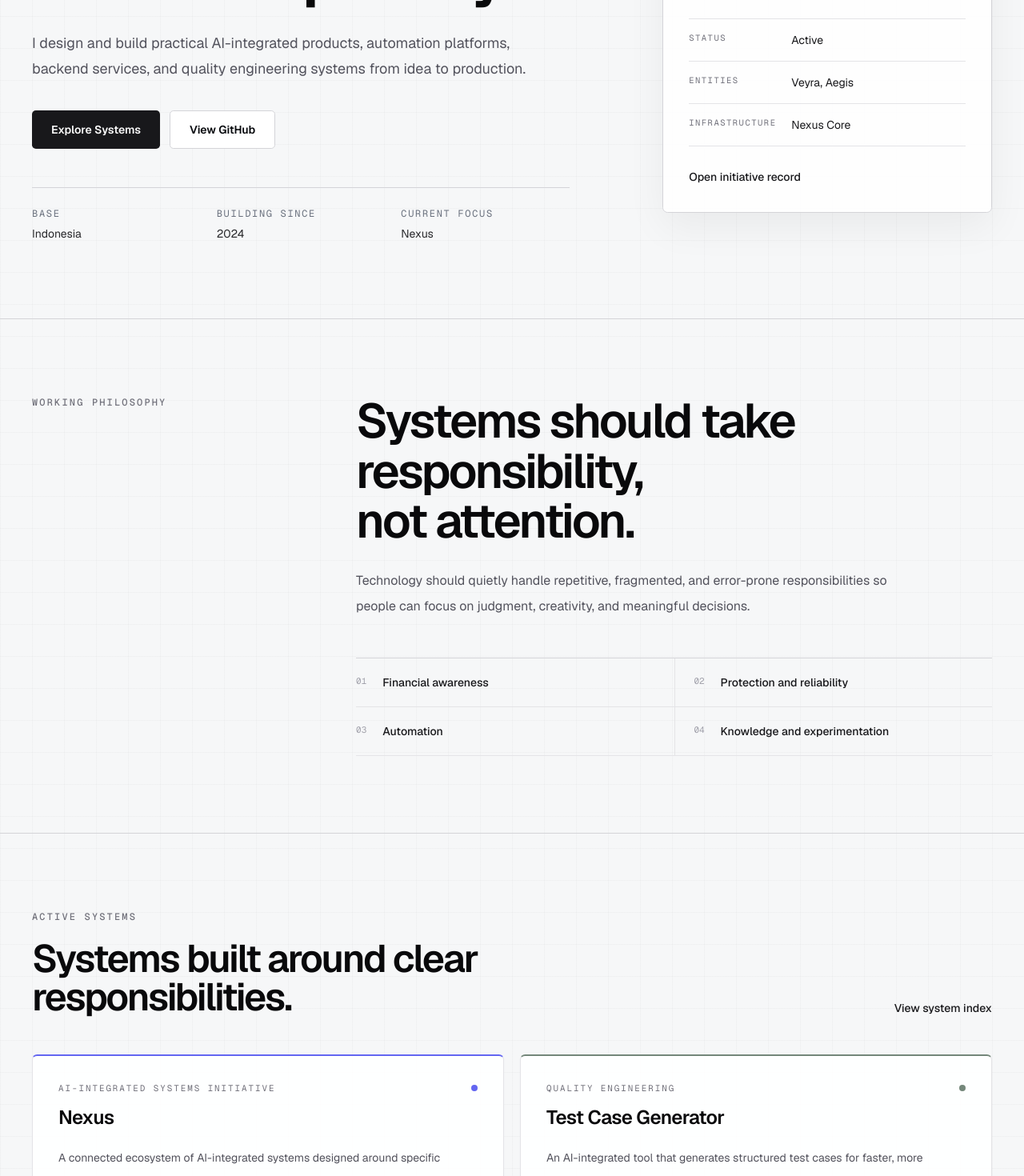
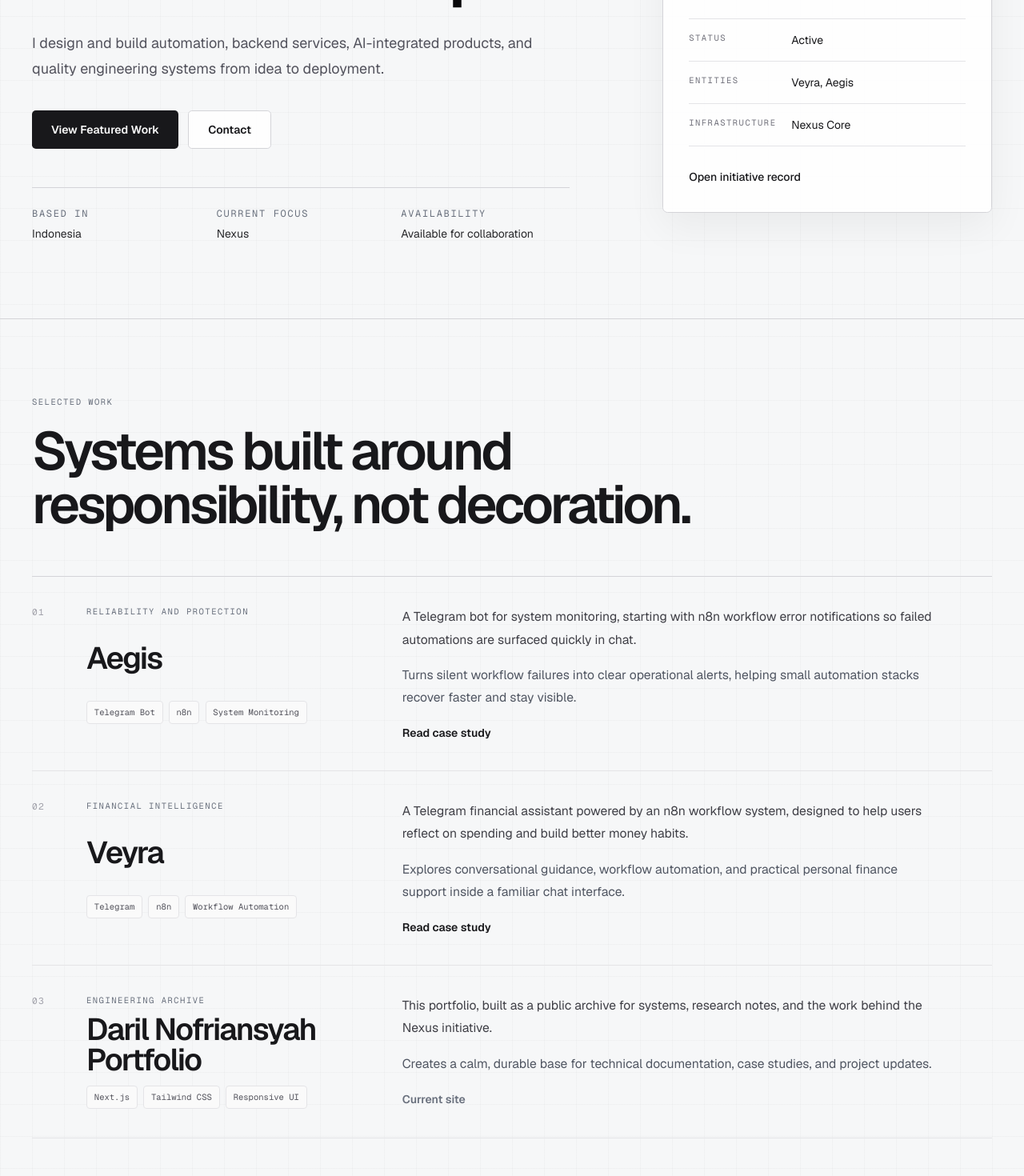
Before and after one commit to darilnofriansyah/darilnofriansyah-landing-page, a Next.js app: page / in a window 1280 px wide. Shown: the part 420-1890 px from the top of the page at 80% size. Built offline with nearby package versions, Linux system fonts and the light colour scheme.

Commit message:
feat: focus homepage on featured work

```diff
--- a/app/globals.css
+++ b/app/globals.css
@@ -118,6 +118,7 @@ h1,
 h2,
 h3 {
   overflow-wrap: anywhere;
+  text-wrap: balance;
 }
 
 .page-intro {
@@ -145,12 +146,172 @@ h3 {
   transform: translateY(-1px);
 }
 
+.button:active {
+  transform: translateY(0) scale(0.98);
+}
+
 .button-dark {
   background: #18181b;
   color: #fafafa;
 }
 
 .button-dark:hover {
+  background: #27272a;
+}
+
+.button-secondary {
+  border: 1px solid var(--border-strong);
+  background: rgba(255, 255, 255, 0.86);
+  color: #18181b;
+}
+
+.button-secondary:hover {
+  border-color: #a1a1aa;
+  background: #f4f4f5;
+}
+
+.hero-actions .button {
+  min-height: 3rem;
+  padding-inline: 1.5rem;
+}
+
+.hero-actions .button:first-child {
+  background: #18181b;
+  color: #fafafa;
+}
+
+.hero-actions .button:first-child:hover {
+  background: #27272a;
+}
+
+.featured-work {
+  border-top: 1px solid var(--border-strong);
+}
+
+.featured-work .eyebrow,
+.contact-cta .eyebrow {
+  color: var(--muted);
+  font-family: var(--font-geist-mono);
+  font-size: 0.66rem;
+  letter-spacing: 0.14em;
+  text-transform: uppercase;
+}
+
+.featured-work .section-heading h2,
+.contact-cta h2 {
+  max-width: 52rem;
+  margin-top: 1.25rem;
+  color: #18181b;
+  font-size: clamp(2.6rem, 5.2vw, 5rem);
+  font-weight: 600;
+  line-height: 1;
+  letter-spacing: -0.055em;
+}
+
+.featured-projects {
+  margin-top: 3.5rem;
+  border-top: 1px solid var(--border-strong);
+}
+
+.featured-project {
+  display: grid;
+  gap: 2rem;
+  border-bottom: 1px solid var(--border);
+  padding-block: 2.25rem;
+}
+
+.featured-project-identity {
+  display: grid;
+  grid-template-columns: 3rem minmax(0, 1fr);
+  align-items: start;
+  gap: 0.55rem 1.25rem;
+}
+
+.featured-project-identity > span {
+  grid-row: span 3;
+  color: #a1a1aa;
+  font-family: var(--font-geist-mono);
+  font-size: 0.7rem;
+  letter-spacing: 0.12em;
+}
+
+.featured-project-identity > p {
+  color: var(--muted);
+  font-family: var(--font-geist-mono);
+  font-size: 0.66rem;
+  letter-spacing: 0.14em;
+  line-height: 1.4;
+  text-transform: uppercase;
+}
+
+.featured-project-identity h3 {
+  color: #18181b;
+  font-size: clamp(1.6rem, 3vw, 2.6rem);
+  font-weight: 600;
+  line-height: 1;
+  letter-spacing: -0.045em;
+}
+
+.featured-project-identity ul {
+  display: flex;
+  grid-column: 2;
+  flex-wrap: wrap;
+  gap: 0.45rem;
+  margin: 0.3rem 0 0;
+  padding: 0;
+  list-style: none;
+}
+
+.featured-project-summary {
+  display: grid;
+  align-content: start;
+  gap: 1rem;
+  max-width: 42rem;
+}
+
+.featured-project-summary p {
+  color: #3f3f46;
+  font-size: 0.98rem;
+  line-height: 1.8;
+}
+
+.featured-project-summary p + p {
+  color: var(--secondary);
+}
+
+.featured-project-summary a,
+.featured-project-summary span {
+  width: fit-content;
+  margin-top: 0.25rem;
+  font-size: 0.875rem;
+  font-weight: 600;
+}
+
+.featured-project-summary span {
+  color: var(--muted);
+}
+
+.contact-cta {
+  border-top: 1px solid var(--border-strong);
+}
+
+.contact-cta > p:not(.eyebrow) {
+  max-width: 36rem;
+  margin-top: 1.5rem;
+  color: var(--secondary);
+  font-size: 1rem;
+  line-height: 1.8;
+}
+
+.contact-cta .button {
+  min-height: 3rem;
+  margin-top: 2rem;
+  background: #18181b;
+  padding-inline: 1.5rem;
+  color: #fafafa;
+}
+
+.contact-cta .button:hover {
   background: #27272a;
 }
 
@@ -447,7 +608,8 @@ h3 {
   background: #18181b;
   padding: 1.1rem 1.25rem;
   font-family: var(--font-geist-mono);
-  font-size: 0.72rem;
+  font-size: 0.75rem;
+  line-height: 1.4;
   text-transform: uppercase;
   letter-spacing: 0.13em;
   color: #d4d4d8;
@@ -501,7 +663,8 @@ h3 {
 
 .relationship-branches span {
   padding: 1rem 1.25rem;
-  font-size: 0.7rem;
+  font-size: 0.75rem;
+  line-height: 1.4;
 }
 
 .surface {
@@ -1393,6 +1556,11 @@ h3 {
   .entity-dossier-row {
     grid-template-columns: 8rem minmax(11rem, 0.8fr) minmax(0, 1.2fr);
     align-items: start;
+  }
+
+  .featured-project {
+    grid-template-columns: minmax(13rem, 0.72fr) minmax(0, 1.28fr);
+    gap: 3rem;
   }
 }
 
--- a/app/page.tsx
+++ b/app/page.tsx
@@ -1,45 +1,23 @@
 import Link from "next/link";
 import {
   AboutSection,
-  ArchiveTimeline,
+  ContactCtaSection,
+  FeaturedWorkSection,
   HeroSection,
-  PhilosophySection,
 } from "@/components/home-sections";
 import { NexusRelationshipDiagram } from "@/components/nexus-relationship-diagram";
-import { ResearchCard } from "@/components/research-card";
 import { SectionLabel } from "@/components/section-label";
-import { SystemCard } from "@/components/system-card";
-import { researchEntries, systems } from "@/lib/portfolio";
 
 export default function Home() {
   return (
     <div className="page-enter">
       <HeroSection />
-      <PhilosophySection />
+      <FeaturedWorkSection />
 
       <section
-        id="systems"
-        className="archive-section section-space scroll-mt-24 border-t border-zinc-300"
+        id="nexus"
+        className="border-y border-zinc-800 bg-zinc-950 text-zinc-50"
       >
-        <div className="flex flex-col gap-6 sm:flex-row sm:items-end sm:justify-between">
-          <div>
-            <SectionLabel>Active systems</SectionLabel>
-            <h2 className="mt-5 max-w-3xl text-4xl font-semibold tracking-[-0.045em] text-zinc-950 sm:text-5xl">
-              Systems built around clear responsibilities.
-            </h2>
-          </div>
-          <Link href="/projects" className="text-link w-fit text-sm font-medium">
-            View system index
-          </Link>
-        </div>
-        <div className="mt-12 grid items-start gap-5 md:grid-cols-2">
-          {systems.map((system) => (
-            <SystemCard key={system.title} system={system} />
-          ))}
-        </div>
-      </section>
-
-      <section className="border-y border-zinc-800 bg-zinc-950 text-zinc-50">
         <div className="archive-section section-space">
           <div className="grid gap-12 lg:grid-cols-[0.78fr_1.22fr] lg:items-start">
             <div>
@@ -68,35 +46,8 @@ export default function Home() {
         </div>
       </section>
 
-      <section className="archive-section section-space">
-        <div className="grid gap-12 lg:grid-cols-[0.42fr_1fr]">
-          <div>
-            <SectionLabel>Research</SectionLabel>
-            <h2 className="mt-5 text-4xl font-semibold tracking-[-0.045em] text-zinc-950">
-              Notes from systems in progress.
-            </h2>
-            <p className="mt-5 max-w-sm text-sm leading-7 text-zinc-600">
-              Architecture notes, AI-integrated agent experiments, automation patterns,
-              postmortems, design studies, and technical lessons will live
-              here as they are documented.
-            </p>
-            <Link
-              href="/research"
-              className="text-link mt-7 inline-flex text-sm font-medium"
-            >
-              Open research index
-            </Link>
-          </div>
-          <div className="grid gap-x-8 md:grid-cols-3">
-            {researchEntries.map((entry) => (
-              <ResearchCard key={entry.title} entry={entry} />
-            ))}
-          </div>
-        </div>
-      </section>
-
-      <ArchiveTimeline />
       <AboutSection />
+      <ContactCtaSection />
     </div>
   );
 }
--- a/components/home-sections.tsx
+++ b/components/home-sections.tsx
@@ -1,5 +1,5 @@
 import Link from "next/link";
-import { archivePhases, responsibilityAreas } from "@/lib/portfolio";
+import { featuredProjects } from "@/lib/portfolio";
 import { SectionLabel } from "./section-label";
 
 export function InitiativePanel() {
@@ -54,40 +54,28 @@ export function HeroSection() {
       <div className="max-w-4xl">
         <SectionLabel>Engineer · Builder · Automator</SectionLabel>
         <h1 className="mt-7 text-[clamp(2.85rem,6.4vw,6.6rem)] font-semibold leading-[0.9] tracking-[-0.065em] text-zinc-950">
-          Building systems
-          <br />
-          that augment
-          <br />
-          human capability.
+          Systems engineering for work that needs to hold up.
         </h1>
         <p className="mt-8 max-w-2xl text-base leading-8 text-zinc-600 sm:text-lg">
-          I design and build practical AI-integrated products, automation platforms,
-          backend services, and quality engineering systems from idea to
-          production.
+          I design and build automation, backend services, AI-integrated products,
+          and quality engineering systems from idea to deployment.
         </p>
-        <div className="mt-9 flex flex-wrap gap-3">
-          <Link href="/#systems" className="button button-dark h-12 px-6">
-            Explore Systems
-          </Link>
-          <a
-            href="https://github.com/darilnofriansyah"
-            className="button h-12 border border-zinc-300 bg-white px-6 text-zinc-900 hover:border-zinc-400 hover:bg-zinc-100"
-          >
-            View GitHub
-          </a>
+        <div className="hero-actions mt-9 flex flex-wrap gap-3">
+          <Link className="button" href="#featured-work">View Featured Work</Link>
+          <Link className="button button-secondary" href="/contact">Contact</Link>
         </div>
         <dl className="mt-12 grid max-w-2xl gap-5 border-t border-zinc-300 pt-6 text-sm sm:grid-cols-3">
           <div>
-            <dt className="metadata-label">Base</dt>
+            <dt className="metadata-label">Based in</dt>
             <dd className="mt-1.5 text-zinc-800">Indonesia</dd>
-          </div>
-          <div>
-            <dt className="metadata-label">Building since</dt>
-            <dd className="mt-1.5 text-zinc-800">2024</dd>
           </div>
           <div>
             <dt className="metadata-label">Current focus</dt>
             <dd className="mt-1.5 text-zinc-800">Nexus</dd>
+          </div>
+          <div>
+            <dt className="metadata-label">Availability</dt>
+            <dd className="mt-1.5 text-zinc-800">Available for collaboration</dd>
           </div>
         </dl>
       </div>
@@ -96,79 +84,64 @@ export function HeroSection() {
   );
 }
 
-export function PhilosophySection() {
+export function FeaturedWorkSection() {
   return (
-    <section className="archive-section section-space border-t border-zinc-300">
-      <div className="grid gap-12 lg:grid-cols-[0.62fr_1.38fr]">
-        <SectionLabel>Working philosophy</SectionLabel>
-        <div>
-          <h2 className="max-w-4xl text-4xl font-semibold leading-[1.04] tracking-[-0.045em] text-zinc-950 sm:text-5xl lg:text-6xl">
-            Systems should take responsibility,
-            <br />
-            not attention.
-          </h2>
-          <p className="mt-7 max-w-2xl text-base leading-8 text-zinc-600">
-            Technology should quietly handle repetitive, fragmented, and
-            error-prone responsibilities so people can focus on judgment,
-            creativity, and meaningful decisions.
-          </p>
-          <ol className="mt-12 grid border-t border-zinc-300 sm:grid-cols-2">
-            {responsibilityAreas.map((area, index) => (
-              <li
-                key={area}
-                className="flex gap-5 border-b border-zinc-200 py-5 sm:odd:pr-6 sm:even:border-l sm:even:pl-6"
-              >
-                <span className="font-mono text-[0.68rem] text-zinc-400">
-                  {String(index + 1).padStart(2, "0")}
-                </span>
-                <span className="text-sm font-medium text-zinc-900">{area}</span>
-              </li>
-            ))}
-          </ol>
-        </div>
+    <section
+      id="featured-work"
+      className="archive-section featured-work section-space scroll-mt-24"
+    >
+      <header className="section-heading">
+        <p className="eyebrow">Selected work</p>
+        <h2>Systems built around responsibility, not decoration.</h2>
+      </header>
+
+      <div className="featured-projects">
+        {featuredProjects.map((project, index) => (
+          <article className="featured-project" key={project.title}>
+            <div className="featured-project-identity">
+              <span aria-hidden="true">{String(index + 1).padStart(2, "0")}</span>
+              <p>{project.type}</p>
+              <h3>{project.title}</h3>
+              <ul aria-label={`${project.title} technology`}>
+                {project.stack.map((item) => (
+                  <li className="tag" key={item}>
+                    {item}
+                  </li>
+                ))}
+              </ul>
+            </div>
+            <div className="featured-project-summary">
+              <p>{project.summary}</p>
+              <p>{project.impact}</p>
+              {"href" in project ? (
+                <Link className="text-link" href={project.href}>
+                  Read case study
+                </Link>
+              ) : (
+                <span>Current site</span>
+              )}
+            </div>
+          </article>
+        ))}
       </div>
     </section>
   );
 }
 
-export function ArchiveTimeline() {
+export function ContactCtaSection() {
   return (
-    <section id="archive" className="archive-section section-space scroll-mt-24">
-      <div className="grid gap-12 lg:grid-cols-[0.42fr_1fr]">
-        <div>
-          <SectionLabel>System archive</SectionLabel>
-          <h2 className="mt-5 text-4xl font-semibold tracking-[-0.045em] text-zinc-950">
-            A record of systems taking shape.
-          </h2>
-          <p className="mt-5 max-w-sm text-sm leading-7 text-zinc-600">
-            Relative phases describe the progression without inventing dates or
-            milestones that are not yet documented.
-          </p>
-        </div>
-        <ol className="border-t border-zinc-300">
-          {archivePhases.map((item, index) => (
-            <li
-              key={item.title}
-              className="grid gap-3 border-b border-zinc-200 py-6 sm:grid-cols-[3rem_9rem_1fr] sm:gap-5"
-            >
-              <span className="font-mono text-[0.68rem] text-zinc-400">
-                {String(index + 1).padStart(2, "0")}
-              </span>
-              <span className="font-mono text-[0.66rem] uppercase tracking-[0.14em] text-zinc-500">
-                {item.phase}
-              </span>
-              <div>
-                <h3 className="text-base font-semibold text-zinc-950">
-                  {item.title}
-                </h3>
-                <p className="mt-2 text-sm leading-6 text-zinc-600">
-                  {item.description}
-                </p>
-              </div>
-            </li>
-          ))}
-        </ol>
-      </div>
+    <section
+      className="archive-section contact-cta section-space"
+      aria-labelledby="contact-cta-title"
+    >
+      <p className="eyebrow">Start a conversation</p>
+      <h2 id="contact-cta-title">
+        Have a system that needs a clearer technical foundation?
+      </h2>
+      <p>Share the responsibility, constraints, and what needs to work.</p>
+      <Link className="button" href="/contact">
+        Contact
+      </Link>
     </section>
   );
 }
--- a/lib/portfolio.ts
+++ b/lib/portfolio.ts
@@ -9,7 +9,7 @@ export const navItems = [
   { href: "/", label: "Home" },
   { href: "/projects", label: "Systems" },
   { href: "/research", label: "Research" },
-  { href: "/#archive", label: "Archive" },
+  { href: "/#featured-work", label: "Work" },
   { href: "/#about", label: "About" },
 ] as const;
 
```
